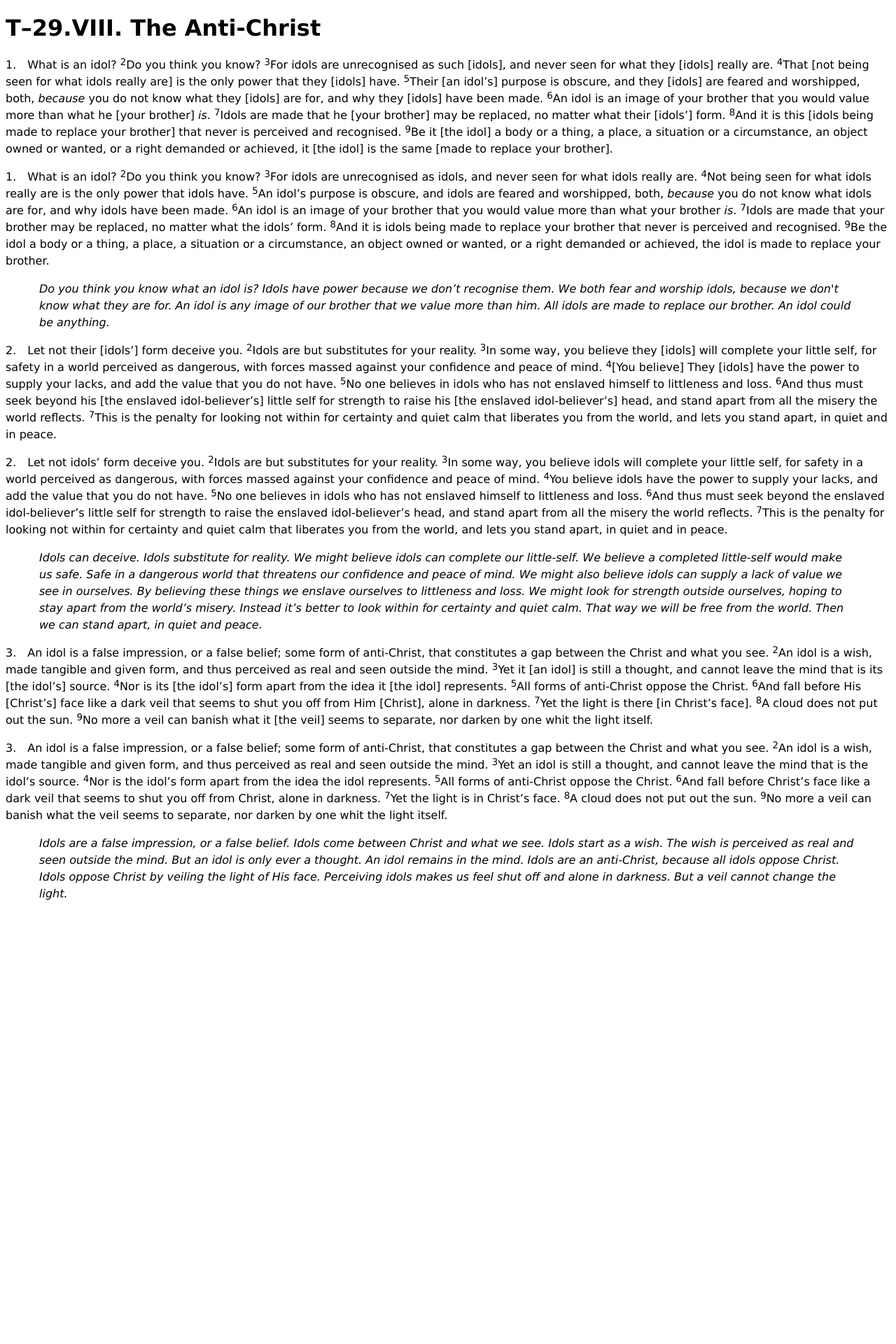
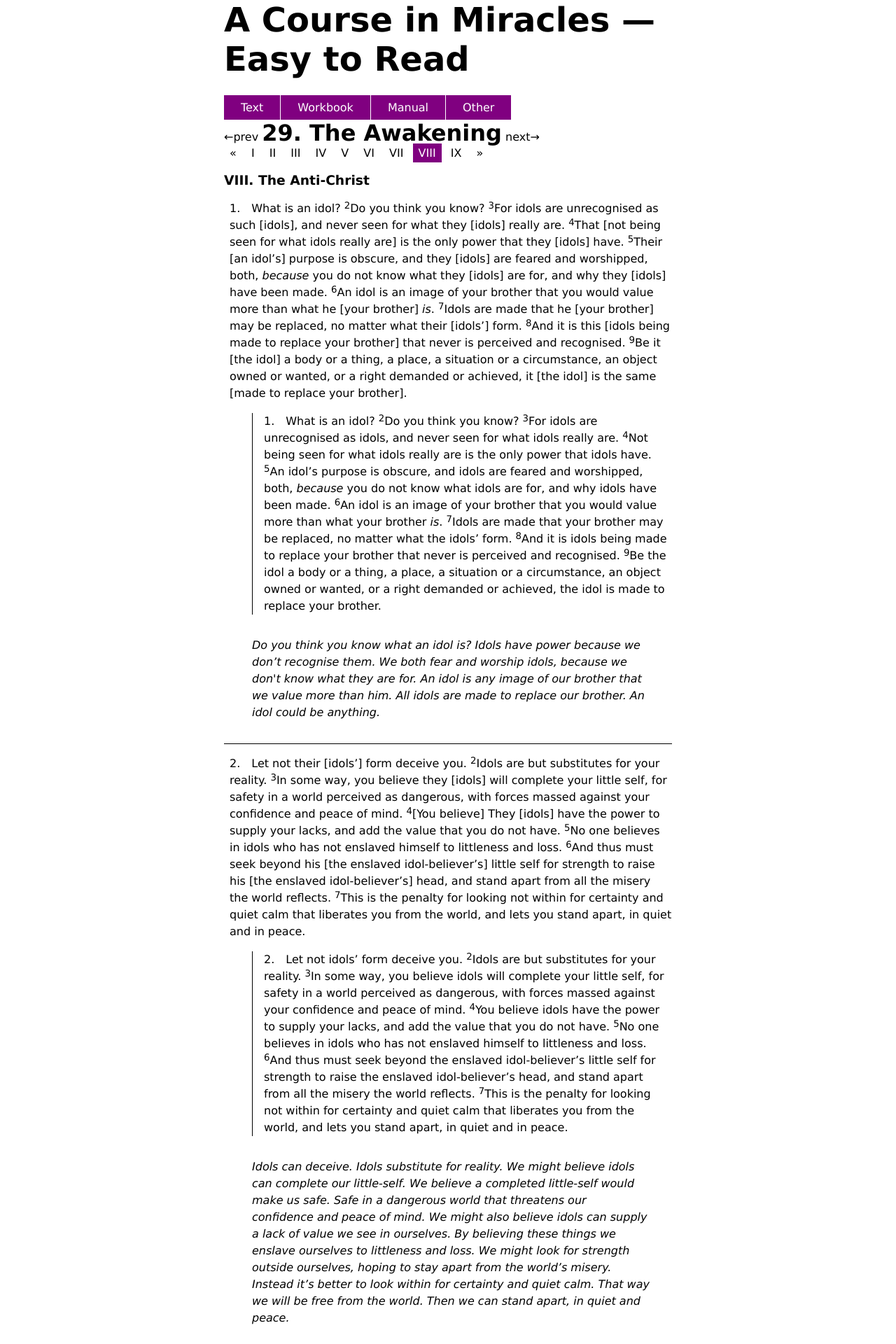
Before and after one commit to wdporter/acim, a Jekyll site: the page built from t/29/viii/index.html, in a window 1280 px wide. Shown: the top 1920 px of the page at 70% size. Built offline with Jekyll 4.4.1, drawn with Linux system fonts in a browser that asks for light colours; before the commit the page ends 1305 px from its top, so only the background shows below that.

Commit message:
styling and jekyll fixes

```diff
--- a/_layouts/default.html
+++ b/_layouts/default.html
@@ -2,11 +2,17 @@
 <html>
   <head>
     <meta charset=utf-8>
+    <meta name=viewport content="width=device-width, initial-scale=1">
     <title>ACIM Easy to Read — {{ page.title }}</title>
-    <link rel=stylesheet href=/acim/assets/css/style.css>
+    <!--<link rel=stylesheet href=/acim/assets/css/style.css>-->
     <link rel=stylesheet href=/assets/css/style.css>
   </head>
   <body>
+    <div class=head>A Course in Miracles — Easy to Read</div>
+    <div style=display:flex class=topnav>
+      <div>Text</div><div>Workbook</div><div>Manual</div><div>Other</div>
+    </div>
+
     {{ content }}
   </body>
 </html>
--- a/assets/css/style.css
+++ b/assets/css/style.css
@@ -8,6 +8,36 @@ sup {
   top: -0.4em;
 }
 
+div.head {
+  font-size: 3em;
+  font-weight: bold;
+  margin-bottom: .5em;
+}
+
+
+div.topnav div {
+  padding: .5em 1.5em;
+  color: white;
+  background-color:purple;
+}
+
+div.topnav div+div {
+  border-left: 1px solid white;
+  color: white;
+  background-color:purple;
+}
+
+
+
+div.paragraph {
+  border-bottom: 1px solid black;
+}
+
+div.paragraph {
+  margin-bottom: 1em;
+  padding-left: .5em;
+}
+
 p {
   line-height: 1.5;
 }
@@ -16,11 +46,34 @@ p.expanded {
 }
 
 p.substituted {
-/*  display: none; */
+  margin-left: 2em;
+  border-left: 1px solid black;
+  padding-left: 1em;
 }
 
 p.simplified {
-  padding-left: 3em;
-  padding-right: 3em;
+  padding: 1em 2em;
   font-style: italic;
 }
+
+div.pagination a {
+  color: black;
+  text-decoration: none;
+  padding: 4px 8px;
+}
+
+div.pagination a.active {
+  color: white;
+  background-color: purple;
+}
+
+div.pagination a:hover {
+  text-decoration: underline;
+}
+
+@media screen and (min-width: 700px) {
+  body {
+    width:40em;
+    margin: 0 auto;
+  }
+}
--- a/t/29/viii/index.html
+++ b/t/29/viii/index.html
@@ -1,33 +1,97 @@
 ---
 layout: default
 title: T-29.VIII
+chapter: 29
+chapter-name: The Awakening
+section: VIII
 ---
-<h1 >T–29.VIII. The Anti-Christ</h1>
+<div class=content>
+  <div>←prev <span style=font-size:2em;font-weight:bold>{{page.chapter}}. {{page.chapter-name}}</span> next→ </div>
+  <div class=pagination><a href=#>&laquo;</a> <a href=#>I</a> <a href=#>II</a> <a href=#>III</a> <a href=#>IV</a> <a href=#>V</a> <a href=#>VI</a> <a href=#>VII</a> <a href=# class=active>VIII</a> <a href=#>IX</a> <a href=#>&raquo;</a></div>
+  <div><h3>{{page.section}}. The Anti-Christ</h3></div>
 
-<div id="T–29.VIII.1">
+  <div class=paragraph id="T-29.VIII.1">
 
-  <p class=expanded>1.&emsp;What is an idol? <sup>2</sup>Do you think you know? <sup>3</sup>For idols are unrecognised as such [idols], and never seen for what they [idols] really are. <sup>4</sup>That [not being seen for what idols really are] is the only power that they [idols] have. <sup>5</sup>Their [an idol’s] purpose is obscure, and they [idols] are feared and worshipped, both, <em>because</em> you do not know what they [idols] are for, and why they [idols] have been made. <sup>6</sup>An idol is an image of your brother that you would value more than what he [your brother] <em>is</em>. <sup>7</sup>Idols are made that he [your brother] may be replaced, no matter what their [idols’] form. <sup>8</sup>And it is this [idols being made to replace your brother] that never is perceived and recognised. <sup>9</sup>Be it [the idol] a body or a thing, a place, a situation or a circumstance, an object owned or wanted, or a right demanded or achieved, it [the idol] is the same [made to replace your brother].</p>
+    <p class=expanded>1.&emsp;What is an idol? <sup>2</sup>Do you think you know? <sup>3</sup>For idols are unrecognised
+      as such [idols], and never seen for what they [idols] really are. <sup>4</sup>That [not being seen for what idols
+      really are] is the only power that they [idols] have. <sup>5</sup>Their [an idol’s] purpose is obscure, and they
+      [idols] are feared and worshipped, both, <em>because</em> you do not know what they [idols] are for, and why they
+      [idols] have been made. <sup>6</sup>An idol is an image of your brother that you would value more than what he
+      [your brother] <em>is</em>. <sup>7</sup>Idols are made that he [your brother] may be replaced, no matter what
+      their [idols’] form. <sup>8</sup>And it is this [idols being made to replace your brother] that never is perceived
+      and recognised. <sup>9</sup>Be it [the idol] a body or a thing, a place, a situation or a circumstance, an object
+      owned or wanted, or a right demanded or achieved, it [the idol] is the same [made to replace your brother].</p>
 
-  <p class="w3-sand w3-leftbar w3-container w3-panel substituted">1.&emsp;What is an idol? <sup>2</sup>Do you think you know? <sup>3</sup>For idols are unrecognised as idols, and never seen for what idols really are. <sup>4</sup>Not being seen for what idols really are is the only power that idols have. <sup>5</sup>An idol’s purpose is obscure, and idols are feared and worshipped, both, <em>because</em> you do not know what idols are for, and why idols have been made. <sup>6</sup>An idol is an image of your brother that you would value more than what your brother <em>is</em>. <sup>7</sup>Idols are made that your brother may be replaced, no matter what the idols’ form. <sup>8</sup>And it is idols being made to replace your brother that never is perceived and recognised. <sup>9</sup>Be the idol a body or a thing, a place, a situation or a circumstance, an object owned or wanted, or a right demanded or achieved, the idol is made to replace your brother.</p>
+    <p class=substituted>1.&emsp;What is an idol? <sup>2</sup>Do you think you know? <sup>3</sup>For idols are
+      unrecognised as idols, and never seen for what idols really are. <sup>4</sup>Not being seen for what idols really
+      are is the only power that idols have. <sup>5</sup>An idol’s purpose is obscure, and idols are feared and
+      worshipped, both, <em>because</em> you do not know what idols are for, and why idols have been made.
+      <sup>6</sup>An idol is an image of your brother that you would value more than what your brother <em>is</em>.
+      <sup>7</sup>Idols are made that your brother may be replaced, no matter what the idols’ form. <sup>8</sup>And it
+      is idols being made to replace your brother that never is perceived and recognised. <sup>9</sup>Be the idol a body
+      or a thing, a place, a situation or a circumstance, an object owned or wanted, or a right demanded or achieved,
+      the idol is made to replace your brother.</p>
 
-  <p class=simplified>Do you think you know what an idol is? Idols have power because we don’t recognise them. We both fear and worship idols, because we don't know what they are for. An idol is any image of our brother that we value more than him. All idols are made to replace our brother. An idol could be anything.
+    <p class=simplified>Do you think you know what an idol is? Idols have power because we don’t recognise them. We both
+      fear and worship idols, because we don't know what they are for. An idol is any image of our brother that we value
+      more than him. All idols are made to replace our brother. An idol could be anything.</p>
 
   </div>
 
-<div  id="T–29.VIII.2">
-  <p class=expanded>2.&emsp;Let not their [idols’] form deceive you. <sup>2</sup>Idols are but substitutes for your reality. <sup>3</sup>In some way, you believe they [idols] will complete your little self, for safety in a world perceived as dangerous, with forces massed against your confidence and peace of mind. <sup>4</sup>[You believe] They [idols] have the power to supply your lacks, and add the value that you do not have. <sup>5</sup>No one believes in idols who has not enslaved himself to littleness and loss. <sup>6</sup>And thus must seek beyond his [the enslaved idol-believer’s] little self for strength to raise his [the enslaved idol-believer’s] head, and stand apart from all the misery the world reflects. <sup>7</sup>This is the penalty for looking not within for certainty and quiet calm that liberates you from the world, and lets you stand apart, in quiet and in peace.</p>
+  <div class=paragraph id="T-29.VIII.2">
+    <p class=expanded>2.&emsp;Let not their [idols’] form deceive you. <sup>2</sup>Idols are but substitutes for your
+      reality. <sup>3</sup>In some way, you believe they [idols] will complete your little self, for safety in a world
+      perceived as dangerous, with forces massed against your confidence and peace of mind. <sup>4</sup>[You believe]
+      They [idols] have the power to supply your lacks, and add the value that you do not have. <sup>5</sup>No one
+      believes in idols who has not enslaved himself to littleness and loss. <sup>6</sup>And thus must seek beyond his
+      [the enslaved idol-believer’s] little self for strength to raise his [the enslaved idol-believer’s] head, and
+      stand apart from all the misery the world reflects. <sup>7</sup>This is the penalty for looking not within for
+      certainty and quiet calm that liberates you from the world, and lets you stand apart, in quiet and in peace.</p>
 
-  <p class=substituted>2.&emsp;Let not idols’ form deceive you. <sup>2</sup>Idols are but substitutes for your reality. <sup>3</sup>In some way, you believe idols will complete your little self, for safety in a world perceived as dangerous, with forces massed against your confidence and peace of mind. <sup>4</sup>You believe idols have the power to supply your lacks, and add the value that you do not have. <sup>5</sup>No one believes in idols who has not enslaved himself to littleness and loss. <sup>6</sup>And thus must seek beyond the enslaved idol-believer’s little self for strength to raise the enslaved idol-believer’s head, and stand apart from all the misery the world reflects. <sup>7</sup>This is the penalty for looking not within for certainty and quiet calm that liberates you from the world, and lets you stand apart, in quiet and in peace.</p>
+    <p class=substituted>2.&emsp;Let not idols’ form deceive you. <sup>2</sup>Idols are but substitutes for your
+      reality. <sup>3</sup>In some way, you believe idols will complete your little self, for safety in a world
+      perceived as dangerous, with forces massed against your confidence and peace of mind. <sup>4</sup>You believe
+      idols have the power to supply your lacks, and add the value that you do not have. <sup>5</sup>No one believes in
+      idols who has not enslaved himself to littleness and loss. <sup>6</sup>And thus must seek beyond the enslaved
+      idol-believer’s little self for strength to raise the enslaved idol-believer’s head, and stand apart from all the
+      misery the world reflects. <sup>7</sup>This is the penalty for looking not within for certainty and quiet calm
+      that liberates you from the world, and lets you stand apart, in quiet and in peace.</p>
 
-  <p class=simplified>Idols can deceive. Idols substitute for reality. We might believe idols can complete our little-self. We believe a completed little-self would make us safe. Safe in a dangerous world that threatens our confidence and peace of mind. We might also believe idols can supply a lack of value we see in ourselves. By believing these things we enslave ourselves to littleness and loss. We might look for strength outside ourselves, hoping to stay apart from the world’s misery. Instead it’s better to look within for certainty and quiet calm. That way we will be free from the world. Then we can stand apart, in quiet and peace.
+    <p class=simplified>Idols can deceive. Idols substitute for reality. We might believe idols can complete our
+      little-self. We believe a completed little-self would make us safe. Safe in a dangerous world that threatens our
+      confidence and peace of mind. We might also believe idols can supply a lack of value we see in ourselves. By
+      believing these things we enslave ourselves to littleness and loss. We might look for strength outside ourselves,
+      hoping to stay apart from the world’s misery. Instead it’s better to look within for certainty and quiet calm.
+      That way we will be free from the world. Then we can stand apart, in quiet and peace.</p>
 
   </div>
 
-<div id="T–29.VIII.3">
+  <div class=paragraph id="T-29.VIII.3">
 
-  <p class=expanded>3.&emsp;An idol is a false impression, or a false belief; some form of anti-Christ, that constitutes a gap between the Christ and what you see. <sup>2</sup>An idol is a wish, made tangible and given form, and thus perceived as real and seen outside the mind. <sup>3</sup>Yet it [an idol] is still a thought, and cannot leave the mind that is its [the idol’s] source. <sup>4</sup>Nor is its [the idol’s] form apart from the idea it [the idol] represents. <sup>5</sup>All forms of anti-Christ oppose the Christ. <sup>6</sup>And fall before His [Christ’s] face like a dark veil that seems to shut you off from Him [Christ], alone in darkness. <sup>7</sup>Yet the light is there [in Christ’s face]. <sup>8</sup>A cloud does not put out the sun. <sup>9</sup>No more a veil can banish what it [the veil] seems to separate, nor darken by one whit the light itself.
+    <p class=expanded>3.&emsp;An idol is a false impression, or a false belief; some form of anti-Christ, that
+      constitutes a gap between the Christ and what you see. <sup>2</sup>An idol is a wish, made tangible and given
+      form, and thus perceived as real and seen outside the mind. <sup>3</sup>Yet it [an idol] is still a thought, and
+      cannot leave the mind that is its [the idol’s] source. <sup>4</sup>Nor is its [the idol’s] form apart from the
+      idea it [the idol] represents. <sup>5</sup>All forms of anti-Christ oppose the Christ. <sup>6</sup>And fall before
+      His [Christ’s] face like a dark veil that seems to shut you off from Him [Christ], alone in darkness.
+      <sup>7</sup>Yet the light is there [in Christ’s face]. <sup>8</sup>A cloud does not put out the sun.
+      <sup>9</sup>No more a veil can banish what it [the veil] seems to separate, nor darken by one whit the light
+      itself.</p>
 
-  <p class=substituted>3.&emsp;An idol is a false impression, or a false belief; some form of anti-Christ, that constitutes a gap between the Christ and what you see. <sup>2</sup>An idol is a wish, made tangible and given form, and thus perceived as real and seen outside the mind. <sup>3</sup>Yet an idol is still a thought, and cannot leave the mind that is the idol’s source. <sup>4</sup>Nor is the idol’s form apart from the idea the idol represents. <sup>5</sup>All forms of anti-Christ oppose the Christ. <sup>6</sup>And fall before Christ’s face like a dark veil that seems to shut you off from Christ, alone in darkness. <sup>7</sup>Yet the light is in Christ’s face. <sup>8</sup>A cloud does not put out the sun. <sup>9</sup>No more a veil can banish what the veil seems to separate, nor darken by one whit the light itself.
+      <p class=substituted>3.&emsp;An idol is a false impression, or a false belief; some form of anti-Christ, that
+        constitutes a gap between the Christ and what you see. <sup>2</sup>An idol is a wish, made tangible and given
+        form, and thus perceived as real and seen outside the mind. <sup>3</sup>Yet an idol is still a thought, and
+        cannot leave the mind that is the idol’s source. <sup>4</sup>Nor is the idol’s form apart from the idea the idol
+        represents. <sup>5</sup>All forms of anti-Christ oppose the Christ. <sup>6</sup>And fall before Christ’s face
+        like a dark veil that seems to shut you off from Christ, alone in darkness. <sup>7</sup>Yet the light is in
+        Christ’s face. <sup>8</sup>A cloud does not put out the sun. <sup>9</sup>No more a veil can banish what the veil
+        seems to separate, nor darken by one whit the light itself.</p>
 
-  <p class=simplified>Idols are a false impression, or a false belief. Idols come between Christ and what we see. Idols start as a wish. The wish is perceived as real and seen outside the mind. But an idol is only ever a thought. An idol remains in the mind. Idols are an anti-Christ, because all idols oppose Christ. Idols oppose Christ by veiling the light of His face. Perceiving idols makes us feel shut off and alone in darkness. But a veil cannot change the light.
+        <p class=simplified>Idols are a false impression, or a false belief. Idols come between Christ and what we see.
+          Idols start as a wish. The wish is perceived as real and seen outside the mind. But an idol is only ever a
+          thought. An idol remains in the mind. Idols are an anti-Christ, because all idols oppose Christ. Idols oppose
+          Christ by veiling the light of His face. Perceiving idols makes us feel shut off and alone in darkness. But a
+          veil cannot change the light.</p>
+
   </div>
+</div>
```
Also changed, not shown: _layouts/default2.html (deleted, +0 -144 lines). Lines whose indentation alone changed are shown as unchanged.
